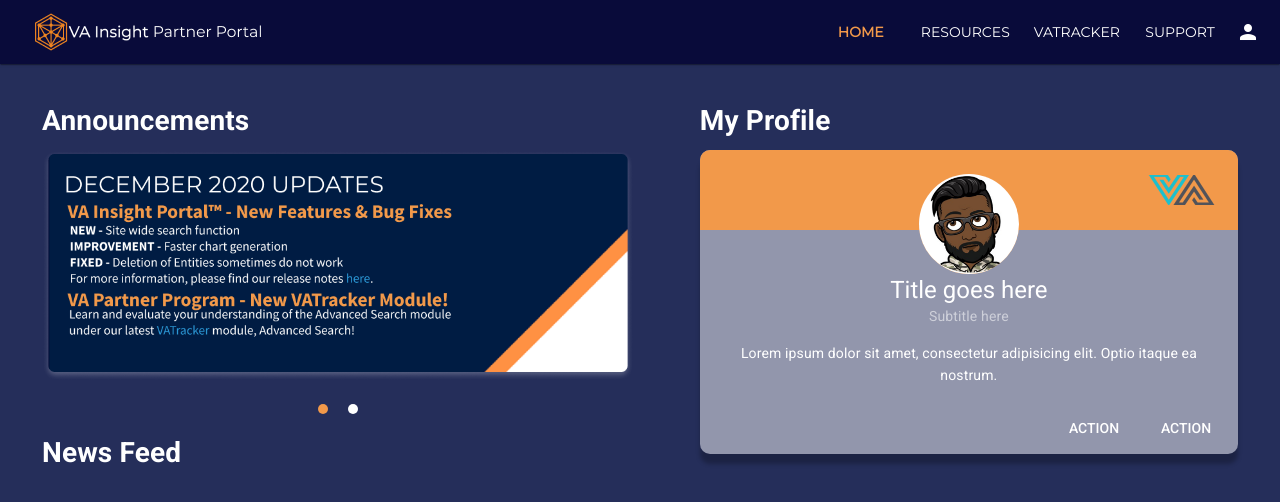
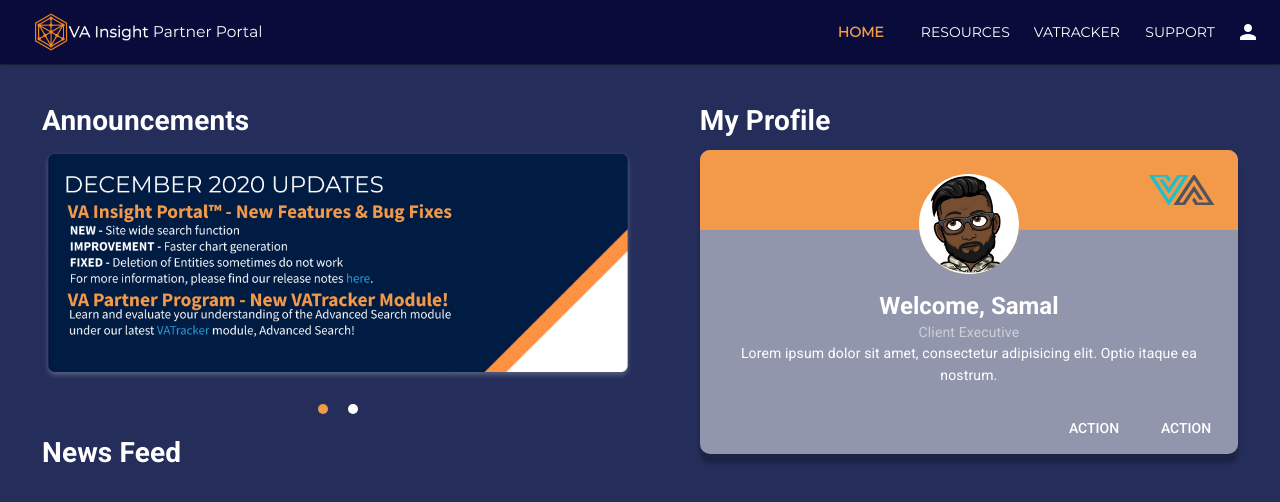
Before and after one commit to InternTehO-VA/partner-portal-fe, a Vue app: page /#/login in a window 1280 px wide. Both pictures are taken after typing "name@example.com", "Sample123" into the empty fields and a click on the button "LOGIN". Shown: the top 502 px of the page. Built offline with nearby package versions, Linux system fonts and the light colour scheme.

Commit message:
Logout button

```diff
--- a/src/components/TopBar.vue
+++ b/src/components/TopBar.vue
@@ -20,7 +20,7 @@
             </md-menu-item>
           </md-button>
 
-          <md-button class="md-dense">
+          <md-button class="md-dense" :to="{ name: 'login'}">
             <md-menu-item>
               <md-icon>exit_to_app</md-icon>
               <span>Logout</span>
--- a/src/views/Home.vue
+++ b/src/views/Home.vue
@@ -10,7 +10,7 @@
           :mouse-drag="false"
           :autoplay="true"
           :loop="true"
-          autoplayTimeout="4000"
+          :autoplayTimeout=4000
           paginationActiveColor="#F2994A"
           paginationColor="#FFFFFF"
         >
@@ -34,13 +34,14 @@
             <img src="../assets/partnerLogo.png" alt="People">
           </md-card-media>
         </md-card-header>
+
         <md-avatar class="profile-card-avatar md-large md-accent md-avatar-icon">
           <img src="../assets/profilePic.png" alt="Avatar">
         </md-avatar>
-        <div class="md-title">Title goes here</div>
-        <div class="md-subhead">Subtitle here</div>
 
         <md-card-content>
+          <div class="md-title"><strong>Welcome, Samal</strong></div>
+          <div class="md-subhead">Client Executive</div>
           Lorem ipsum dolor sit amet, consectetur adipisicing elit. Optio itaque ea nostrum.
         </md-card-content>
 
```
